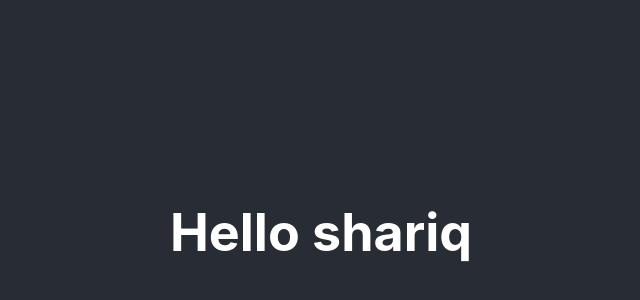
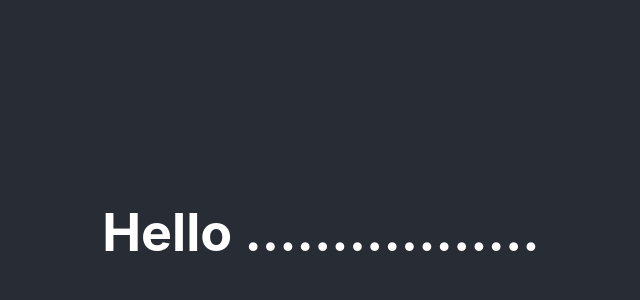
Before and after one commit to HaniyaSiddiqui/bootcamp, a React (Create React App) app: page / in a window 1280 px wide. Shown: the part 168-468 px from the top of the page, without its empty margins (319-959 px from the left). Built offline with nearby package versions, Linux system fonts and the light colour scheme.

Commit message:
Update App.js

```diff
--- a/src/App.js
+++ b/src/App.js
@@ -5,7 +5,7 @@ function App() {
   return (
     <div className="App">
       <header className="App-header">
-    <h1> Hello shariq</h1>
+        <h1> Hello .................</h1>
       </header>
     </div>
   );
```
